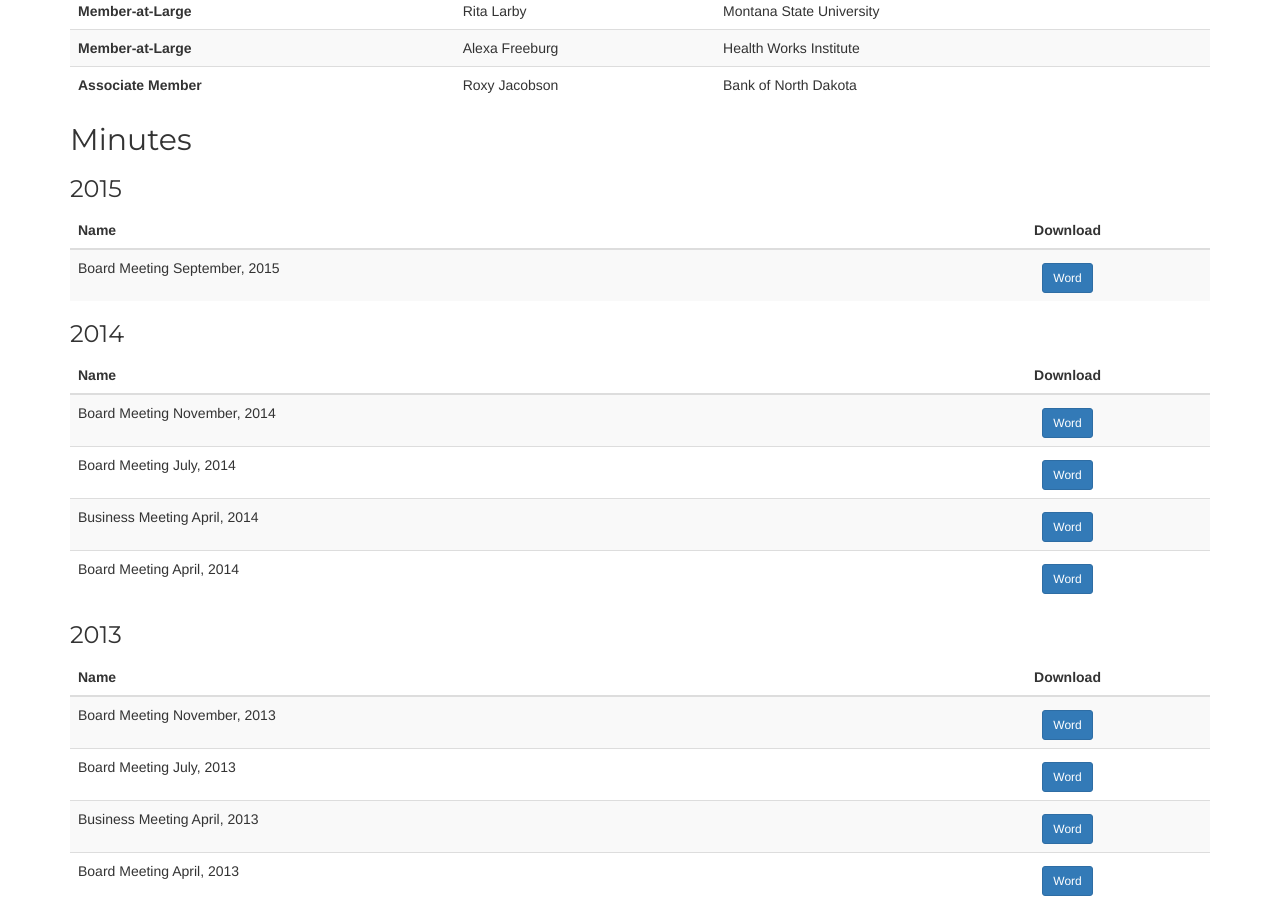
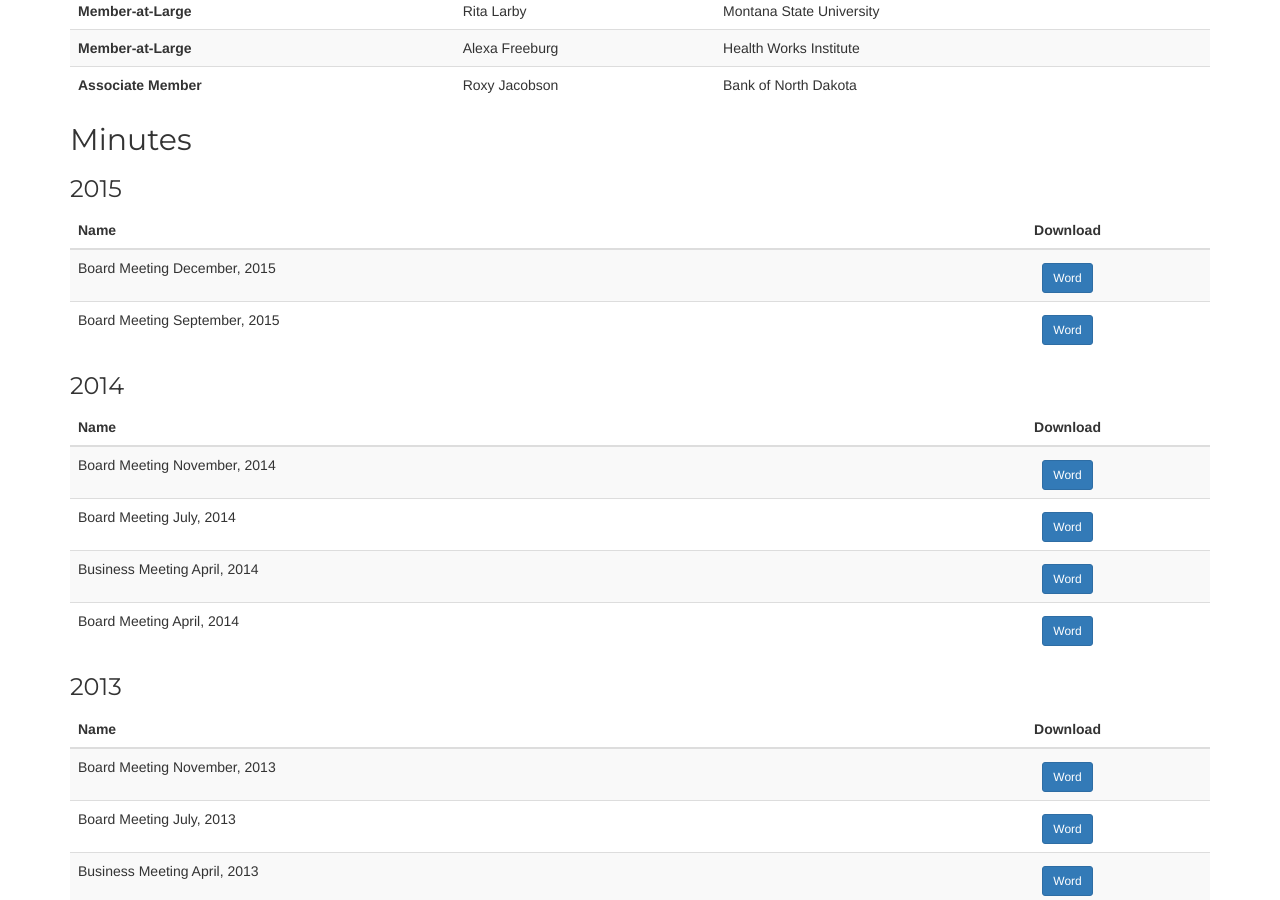
Before and after one commit to mhellwinkel/www.masfaaonline.org, a Jekyll site: the page built from governance/index.md, in a window 1280 px wide and 900 px high, scrolled down 645 px. Built offline with Jekyll 4.4.1, drawn with Linux system fonts in a browser that asks for light colours; nearby versions of some CDN libraries.

Commit message:
GT-5623 - Board Meeting Minutes

```diff
--- a/governance/index.md
+++ b/governance/index.md
@@ -26,6 +26,7 @@ description: Governance information for MASFAA
 
 Name                                          | Download
 --------------------------------------------- | :------------------------------------------------------------------------------:
+Board Meeting December, 2015                  | [Word](minutes/16-12-15-masfaa-board-meeting-minutes.docx){: .word}
 Board Meeting September, 2015                 | [Word](minutes/MASFAA%20Board%20Meeting%20Minutes%2009%2018%202015.docx){: .word}
 {: .documents-tables}
 
```
Also changed, not shown: 1 other file.
